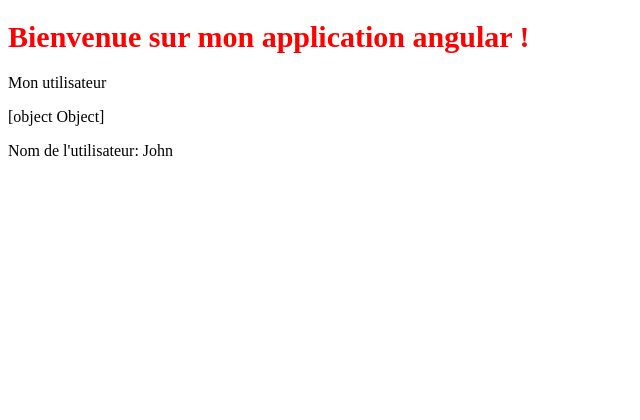
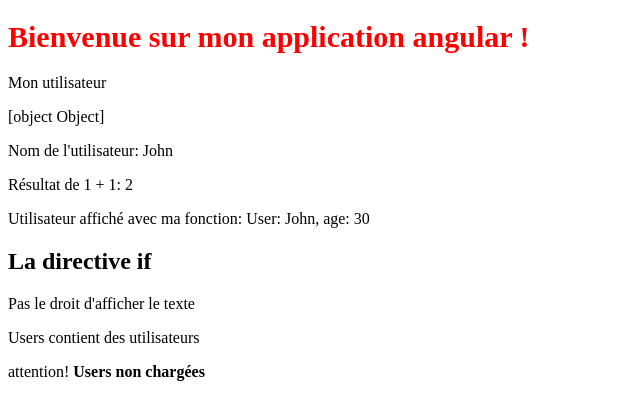
Before and after one commit to kevinLabarre/20250616_angular, an Angular app: page / in a window 1280 px wide. Shown: the top 420 px of the page, without its empty margins (0-640 px from the left). Built offline with nearby package versions, Linux system fonts and the light colour scheme.

Commit message:
ajout exemple directive @if

```diff
--- a/src/app/app.component.html
+++ b/src/app/app.component.html
@@ -3,6 +3,10 @@
 <p>Mon utilisateur</p>
 <p>{{user1}}</p>
 <p>Nom de l'utilisateur: {{user1.firstName}}</p>
+<p>Résultat de 1 + 1: {{1 + 1}}</p>
+<p>Utilisateur affiché avec ma fonction: {{user2.displayUser()}}</p>
+
+<app-directive-if />
 
 <!--
 <router-outlet />
--- a/src/app/app.component.ts
+++ b/src/app/app.component.ts
@@ -1,10 +1,11 @@
 import { Component } from '@angular/core';
 import { User as UserModel } from './models/user.model';
 import { User } from './interfaces/user.interface';
+import { DirectiveIfComponent } from "./components/directive-if/directive-if.component";
 
 @Component({
   selector: 'app-root',
-  imports: [],
+  imports: [DirectiveIfComponent],
   // template: `
   //   <section>
   //     <h1>Bienvenue sur mon application angular !</h1>
@@ -61,5 +62,8 @@
     this.user2.accountNumber = 1234
   }
 
+  // displayUser() {
+  //   return this.user2.firstName + " " + this.user2.age
+  // }
 
 }
--- /dev/null
+++ b/src/app/components/directive-if/directive-if.component.html
@@ -0,0 +1,29 @@
+<section>
+  <h1>La directive if</h1>
+
+  @if (displayText) {
+  <p>Mon texte à afficher</p>
+  }
+
+  @if (displayText) {
+  <p>Mon texte à afficher</p>
+  } @else {
+  <p>Pas le droit d'afficher le texte</p>
+  }
+
+
+  <!-- Exemple avec un tableau qui a des users -->
+  @if(users.length > 0){
+  <p>Users contient des utilisateurs</p>
+  } @else() {
+  <p>attention<strong>Users non chargées</strong></p>
+  }
+
+  <!-- Meme Exemple avec un tableau vide -->
+  @if(usersEmpty.length > 0){
+  <p>Users contient des utilisateurs</p>
+  } @else() {
+  <p>attention! <strong>Users non chargées</strong></p> }
+
+
+</section>
--- /dev/null
+++ b/src/app/components/directive-if/directive-if.component.ts
@@ -0,0 +1,24 @@
+import { Component } from '@angular/core';
+
+@Component({
+  selector: 'app-directive-if',
+  imports: [],
+  templateUrl: './directive-if.component.html',
+  styleUrl: './directive-if.component.css'
+})
+export class DirectiveIfComponent {
+
+  displayText: boolean = false
+
+  users = [
+    { id: 1, name: 'John' },
+    { id: 2, name: 'Jane' },
+    { id: 3, name: 'Bob' },
+    { id: 4, name: 'Alice' },
+  ];
+
+  usersEmpty = [];
+
+
+
+}
--- a/src/app/models/user.model.ts
+++ b/src/app/models/user.model.ts
@@ -24,11 +24,10 @@
     this.accountNumber = accountNumber  // En passant par le setter
   }
 
-  displayUser() {
-    console.log("User: " + this.firstName + ", age: " + this.age);
-
-    // Equivalent à la ligne ci-dessus
-    console.log(`User: ${this.firstName}, age: ${this.age}`)
+  displayUser(): string {
+    const userText = `User: ${this.firstName}, age: ${this.age}`
+    console.log(userText);
+    return userText
   }
 
   get nameAndAge() {
```
Also changed, not shown: src/app/components/directive-if/directive-if.component.css (added), 1 other file (tests, documents, lock files or other folders).
